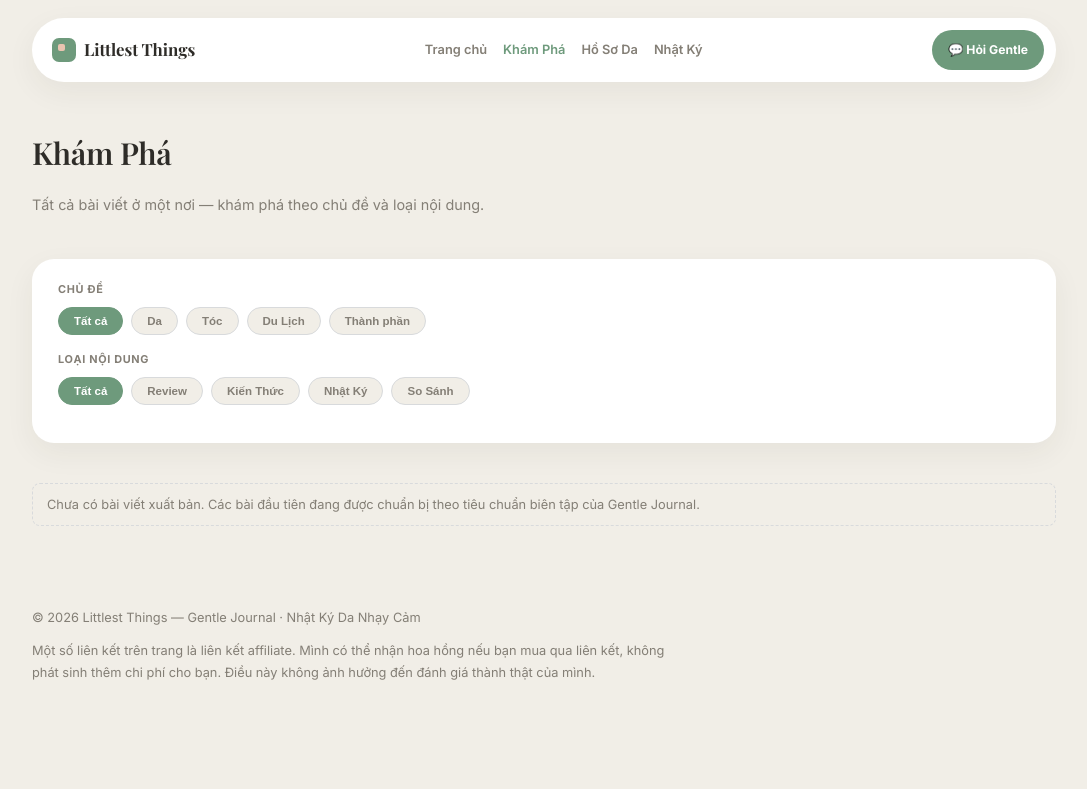
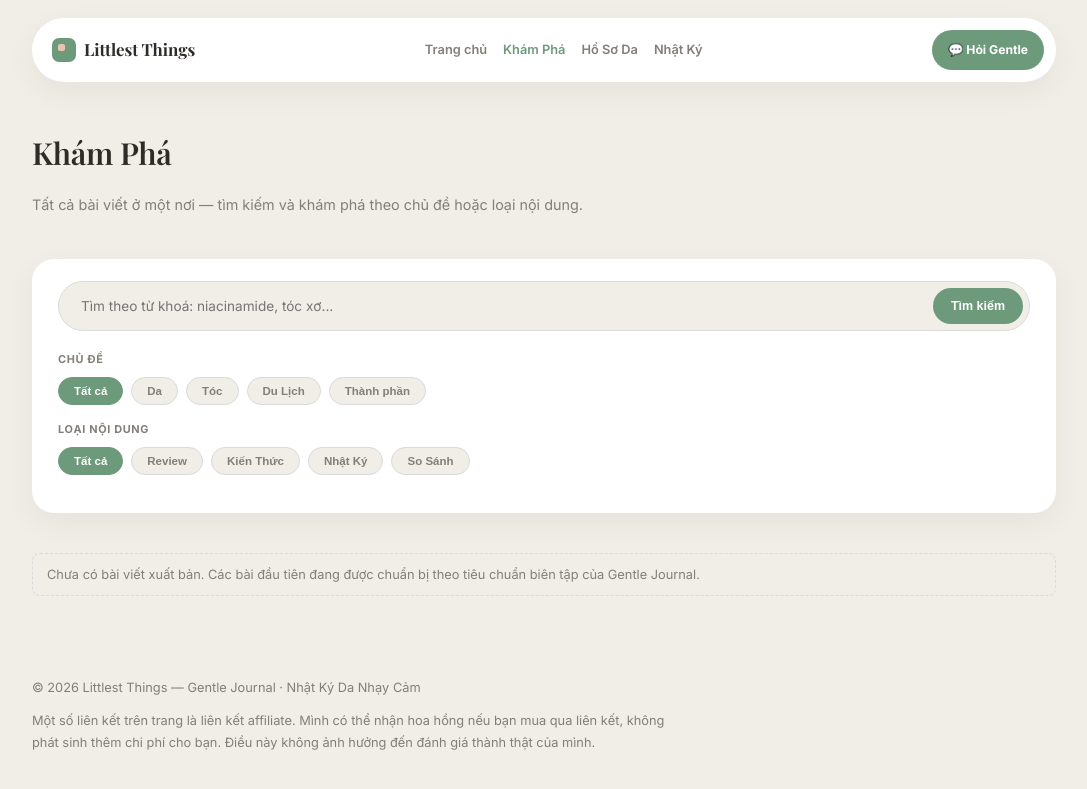
Before and after one commit to gentle-journal/gentle-journal, a Jekyll site: the page built from kham-pha.html, in a window 1280 px wide. Shown: the top 789 px of the page, without its empty margins (96-1183 px from the left). Built offline with Jekyll 4.4.1, drawn with Linux system fonts in a browser that asks for light colours; some web fonts are replaced.

Commit message:
Add search UI and searchable article data

```diff
--- a/kham-pha.html
+++ b/kham-pha.html
@@ -5,10 +5,15 @@ permalink: /kham-pha/
 ---
 <div class="page-head">
   <h1>Khám Phá</h1>
-  <p>Tất cả bài viết ở một nơi — khám phá theo chủ đề và loại nội dung.</p>
+  <p>Tất cả bài viết ở một nơi — tìm kiếm và khám phá theo chủ đề hoặc loại nội dung.</p>
 </div>
 
 <div class="filter-card">
+  <form class="search-bar" data-discovery-search role="search" aria-label="Tìm bài viết" style="margin-bottom:20px;max-width:100%;">
+    <input type="search" name="q" data-search-input placeholder="Tìm theo từ khoá: niacinamide, tóc xơ..." autocomplete="off">
+    <button class="go" type="submit">Tìm kiếm</button>
+  </form>
+
   <div class="chip-label">Chủ đề</div>
   <div class="chips" aria-label="Lọc theo chủ đề">
     <button class="chip active" type="button" data-filter-group="topic" data-filter-value="all" aria-pressed="true">Tất cả</button>
@@ -17,6 +22,7 @@ permalink: /kham-pha/
     <button class="chip" type="button" data-filter-group="topic" data-filter-value="Du Lịch" aria-pressed="false">Du Lịch</button>
     <button class="chip" type="button" data-filter-group="topic" data-filter-value="Thành phần" aria-pressed="false">Thành phần</button>
   </div>
+
   <div class="chip-label">Loại nội dung</div>
   <div class="chips" aria-label="Lọc theo loại nội dung">
     <button class="chip active" type="button" data-filter-group="type" data-filter-value="all" aria-pressed="true">Tất cả</button>
@@ -25,6 +31,7 @@ permalink: /kham-pha/
     <button class="chip" type="button" data-filter-group="type" data-filter-value="Nhật Ký" aria-pressed="false">Nhật Ký</button>
     <button class="chip" type="button" data-filter-group="type" data-filter-value="So Sánh" aria-pressed="false">So Sánh</button>
   </div>
+
   <p data-filter-summary aria-live="polite" style="font-size:.78rem;color:var(--ink-soft);margin:4px 0 0;"></p>
 </div>
 
@@ -38,7 +45,8 @@ permalink: /kham-pha/
 {% if sorted_posts.size > 0 %}
 <div class="feed-grid" data-discovery>
 {% for post in sorted_posts %}
-  <div class="fcard" data-discovery-card data-type="{{ post.section | escape }}" data-topics="{% if post.topics %}{{ post.topics | join: '|' | escape }}{% endif %}">
+  {% capture searchable_text %}{{ post.title }} {{ post.excerpt | strip_html }} {{ post.content | strip_html }} {{ post.section }} {% if post.topics %}{{ post.topics | join: ' ' }}{% endif %} {{ post.skin_type }} {{ post.duration_tested }}{% endcapture %}
+  <div class="fcard" data-discovery-card data-type="{{ post.section | escape }}" data-topics="{% if post.topics %}{{ post.topics | join: '|' | escape }}{% endif %}" data-search="{{ searchable_text | strip_newlines | escape }}">
     <div class="photo-rich" style="background:linear-gradient(150deg,var(--pn-aqua),#fff);">
       <div class="bottle-cluster"><div class="bottle b2"></div><div class="bottle"></div></div>
       <div class="ph-caption">ảnh sản phẩm</div>
@@ -56,7 +64,7 @@ permalink: /kham-pha/
   </div>
 {% endfor %}
 </div>
-<div class="not-live-note" data-filter-empty hidden>Chưa có bài viết phù hợp với bộ lọc này. Thử chọn “Tất cả” hoặc một chủ đề khác.</div>
+<div class="not-live-note" data-filter-empty hidden>Chưa có bài viết phù hợp. Thử từ khoá khác hoặc chọn “Tất cả” ở các bộ lọc.</div>
 {% else %}
 <div class="not-live-note">Chưa có bài viết xuất bản. Các bài đầu tiên đang được chuẩn bị theo tiêu chuẩn biên tập của Gentle Journal.</div>
 {% endif %}
```
